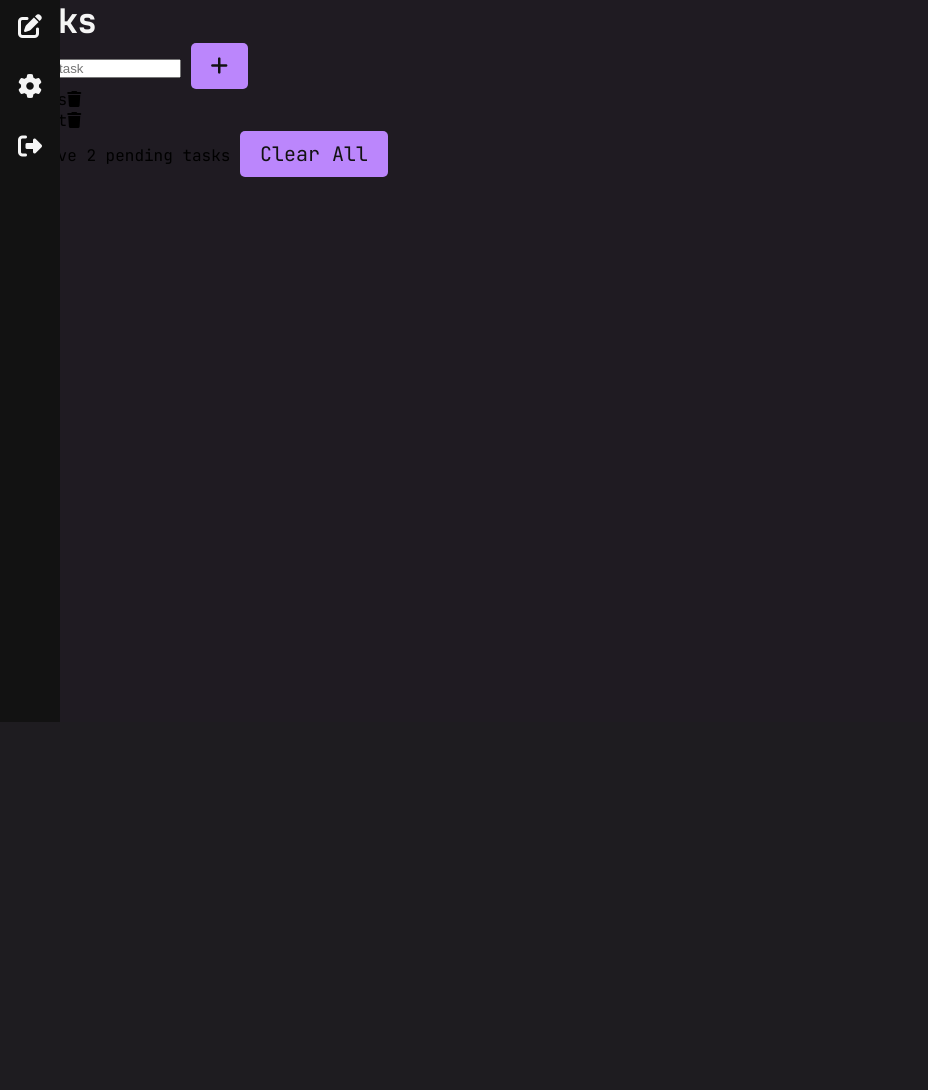
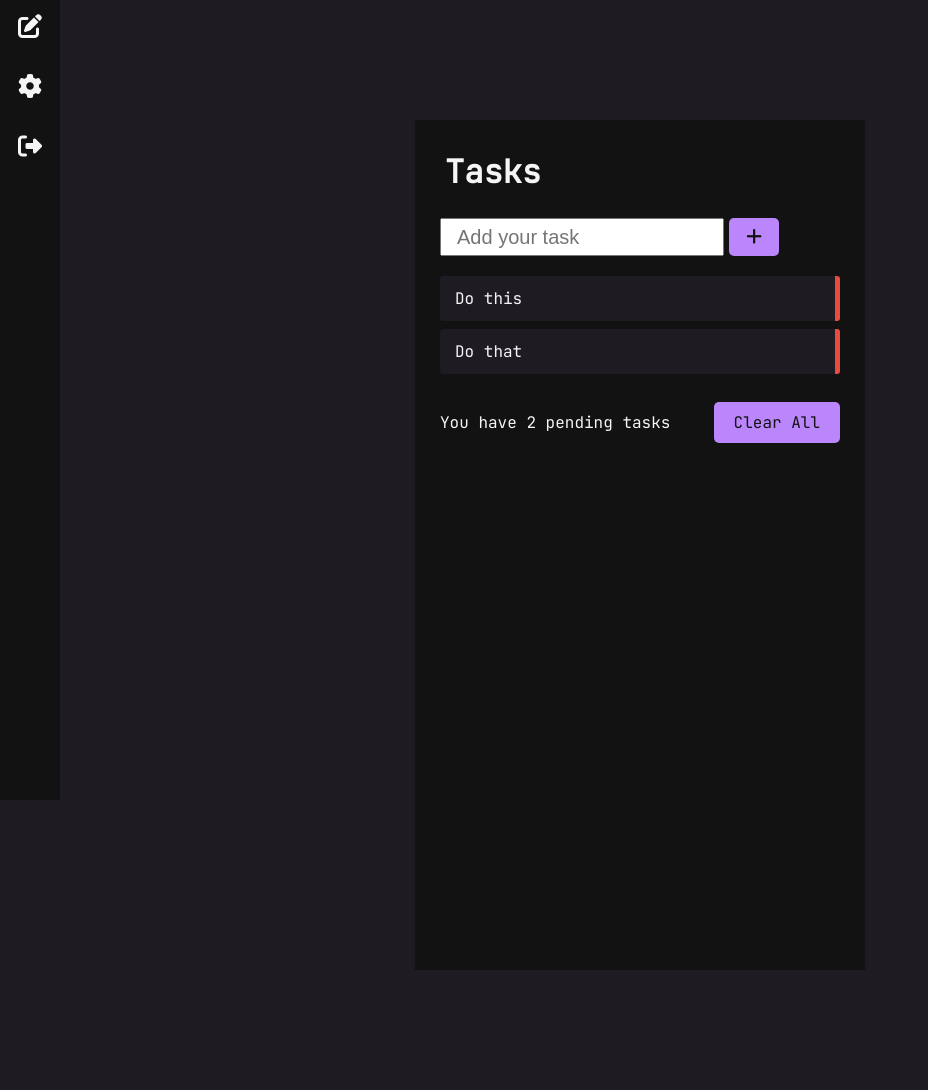
Before and after one commit to girlwhodrawsandstuff/day-planner, a Flask app: page /tasks in a window 1280 px wide. Shown: the part 78-1168 px from the top of the page, without its empty margins (0-928 px from the left). Before the commit the page ends 800 px from the top, so only its background shows below. Run offline with Flask 2, Linux system fonts and the light colour scheme; some libraries are stand-ins or nearby versions.

Commit message:
tasks page html and css

```diff
--- /dev/null
+++ b/static/tasks.css
@@ -0,0 +1,85 @@
+@import url('https://fonts.googleapis.com/css?family=JetBrains+Mono');
+
+.tasks-main {
+    height: 100vh;
+    width:100%;
+    margin: 120px auto;
+    max-width: 400px;
+    background: #121212;
+    color: #f5f5f5;
+    padding: 25px;
+}
+
+.tasks-header {
+    padding: 5px;
+}
+
+.tasks-main .input-field {
+    display:flex;
+    width: 100%;
+    padding: 20px 0px;
+}
+
+.input-field input {
+    font-size: 20px;
+    padding-left: 15px;
+}
+
+.input-field button {
+    display: flex;
+    justify-content: center;
+    align-items: center;
+    width: 50px;
+    height: 100%;
+    font-size: 18px;
+    margin-left: 5px;
+}
+
+.tasks-main .list-items {
+    max-height: 250px;
+    overflow: auto;
+}
+
+.list-items li {
+    list-style: none;
+    height: 45px;
+    line-height: 45px;
+    position: relative;
+    background: #1f1b22;
+    border-radius: 3px;
+    margin-bottom: 8px;
+    padding: 0 15px;
+    cursor: default;
+    overflow: hidden;
+}
+
+.list-items li span {
+    position: absolute;
+    right: -45px;
+    color: #f5f5f5;
+    width: 50px;
+    text-align: center;
+    border-radius: 0 3px 3px 0;
+    background: #e74c3c;
+    cursor: pointer;
+    transition: all 0.3s ease;
+}
+
+.list-items li:hover span {
+    right: 0px;
+}
+
+.footer {
+    display: flex;
+    width: 100%;
+    margin-top: 20px;
+    justify-content: space-between;
+    align-items: center;
+}
+
+.footer button {
+    border: none;
+    outline: none;
+    font-size: 16px;
+    cursor: pointer;
+}
--- a/templates/tasks.html
+++ b/templates/tasks.html
@@ -1,14 +1,16 @@
 {% extends 'layout.html' %}
+
+{% block stylesheet %}  <link rel="stylesheet" type="text/css" href="{{url_for('static', filename='tasks.css')}}"/> {% endblock %}
 
 {% block main %}
 
-    <div>
-        <h1>Tasks</h1>
-        <div>
+    <div class="tasks-main">
+        <h1 class="tasks-header">Tasks</h1>
+        <div class="input-field">
             <input type="text" placeholder="Add your task"></input>
             <button><i class="fas fa-plus"></i></button>
         </div>
-        <ul>
+        <ul class="list-items">
             <li>Do this<span><i class="fas fa-trash"></i></span></li>
             <li>Do that<span><i class="fas fa-trash"></i></span></li>
         </ul>
```
